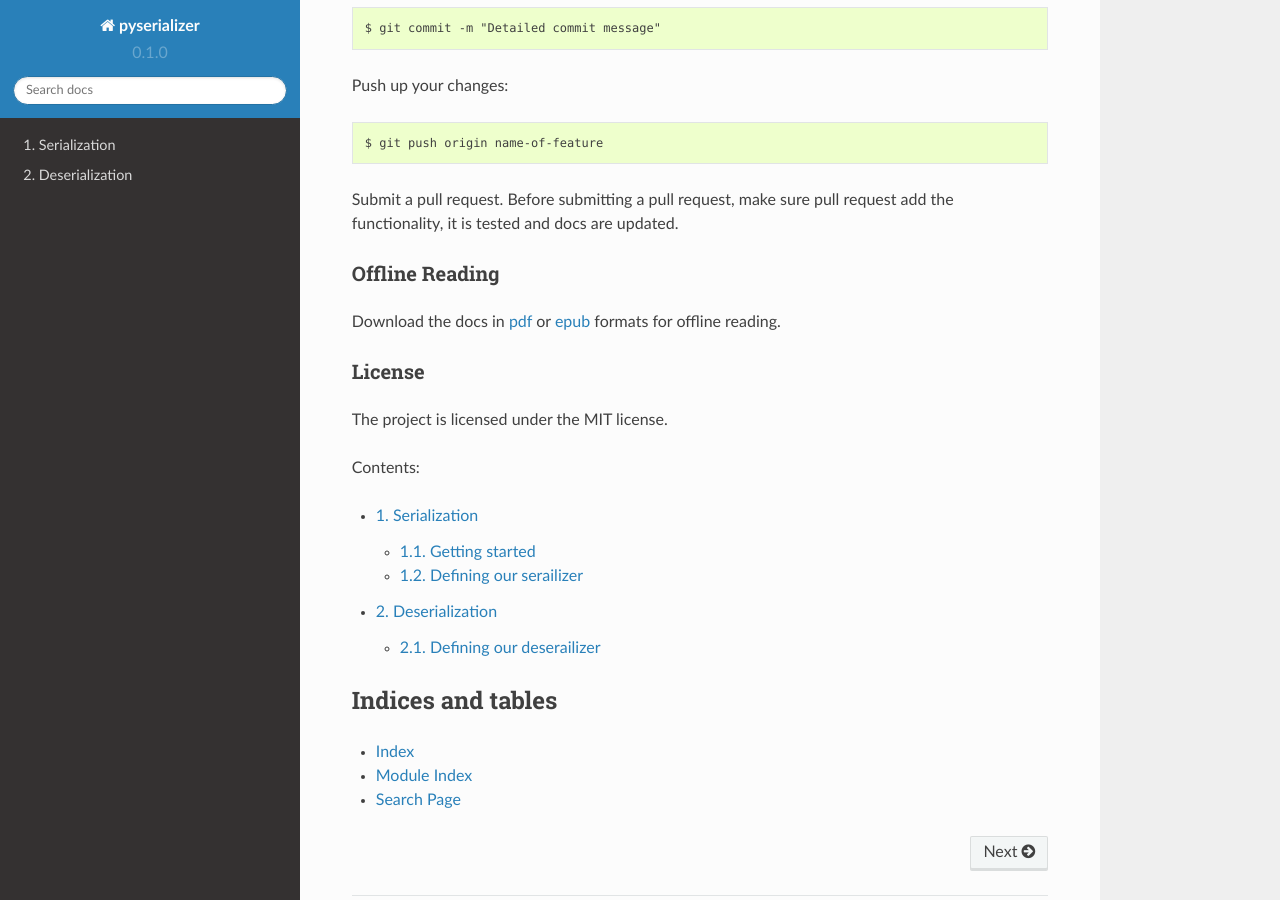
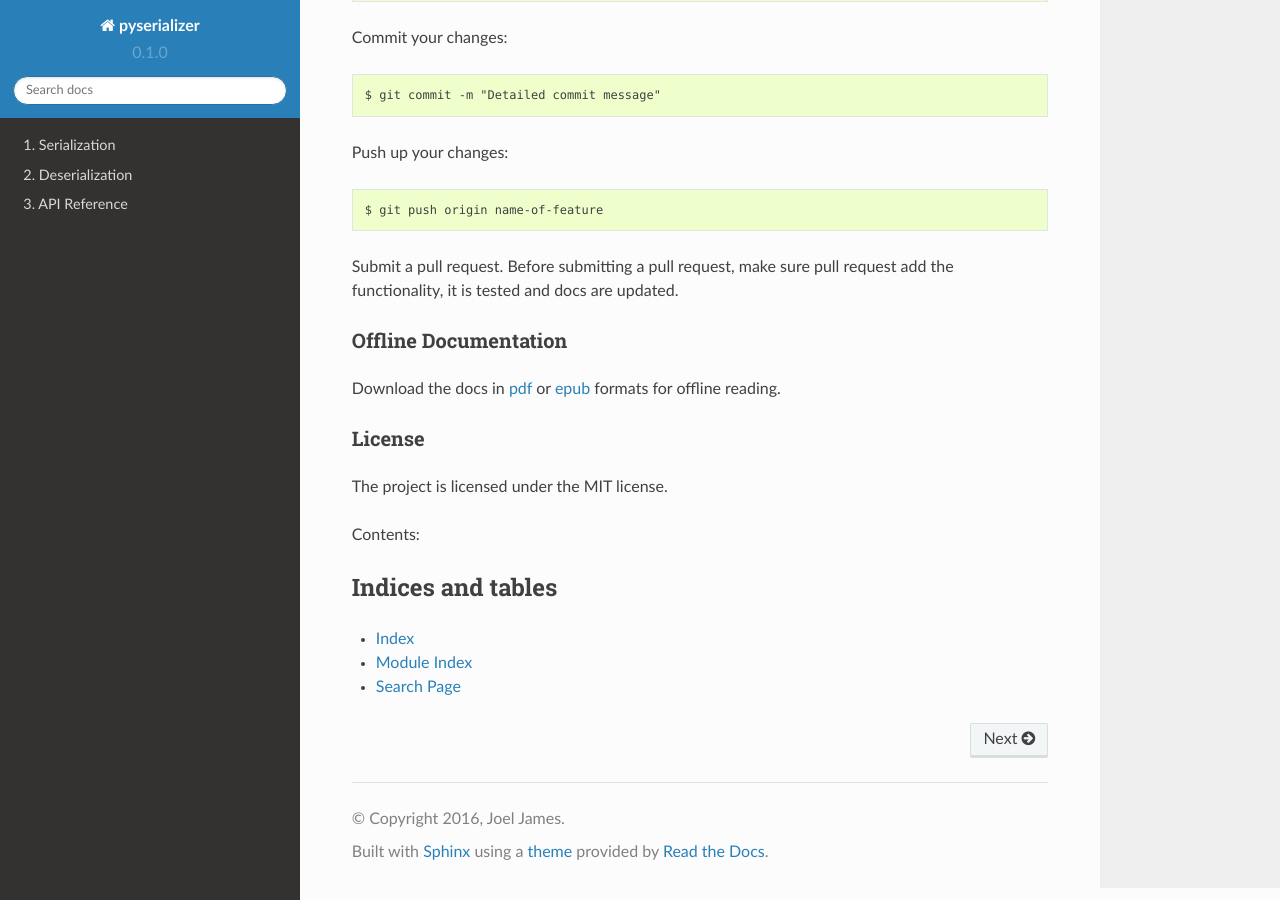
Before and after one commit to localmed/pyserializer, a Sphinx documentation site: the page built from docs/index.rst, in a window 1280 px wide and 900 px high, scrolled down 1863 px. Built offline with Sphinx 7.4.7 and the Read the Docs theme 2.0.0, drawn with Linux system fonts in a browser that asks for light colours; some of the changed text lies outside the part shown.

Commit message:
Start API reference docs

```diff
--- a/docs/index.rst
+++ b/docs/index.rst
@@ -27,13 +27,14 @@ Also, you can get the source from `GitHub <https://github.com/localmed/pyseriali
     $ cd pyserializer
     $ python setup.py install
 
-
 :doc:`serialization`
   A quick serialization example. Shows examples on how to define your serializer class and serialize a python object to native datatype.
 
-
 :doc:`deserialization`
   A quick deserialization example. Shows examples on how to define your deserializer class and deserialize a native datatype to python object to.
+
+:doc:`apireference`
+  The complete API documentation.
 
 Contribute
 ----------
@@ -79,8 +80,8 @@ Push up your changes::
 Submit a pull request. Before submitting a pull request, make sure pull request add the functionality, it is tested and docs are updated.
 
 
-Offline Reading
----------------
+Offline Documentation
+---------------------
 
 Download the docs in `pdf <https://media.readthedocs.org/pdf/pyserializer/latest/pyserializer.pdf>`_
 or `epub <https://readthedocs.org/projects/pyserializer/downloads/epub/latest/>`_
@@ -94,12 +95,15 @@ The project is licensed under the MIT license.
 
 Contents:
 
+
 .. toctree::
-   :maxdepth: 2
-   :numbered:
+    :maxdepth: 1
+    :numbered:
+    :hidden:
 
-   serialization
-   deserialization
+    serialization
+    deserialization
+    apireference
 
 Indices and tables
 ==================
```
Also changed, not shown: docs/apireference.rst (added, +8 -0 lines), 1 other file.
